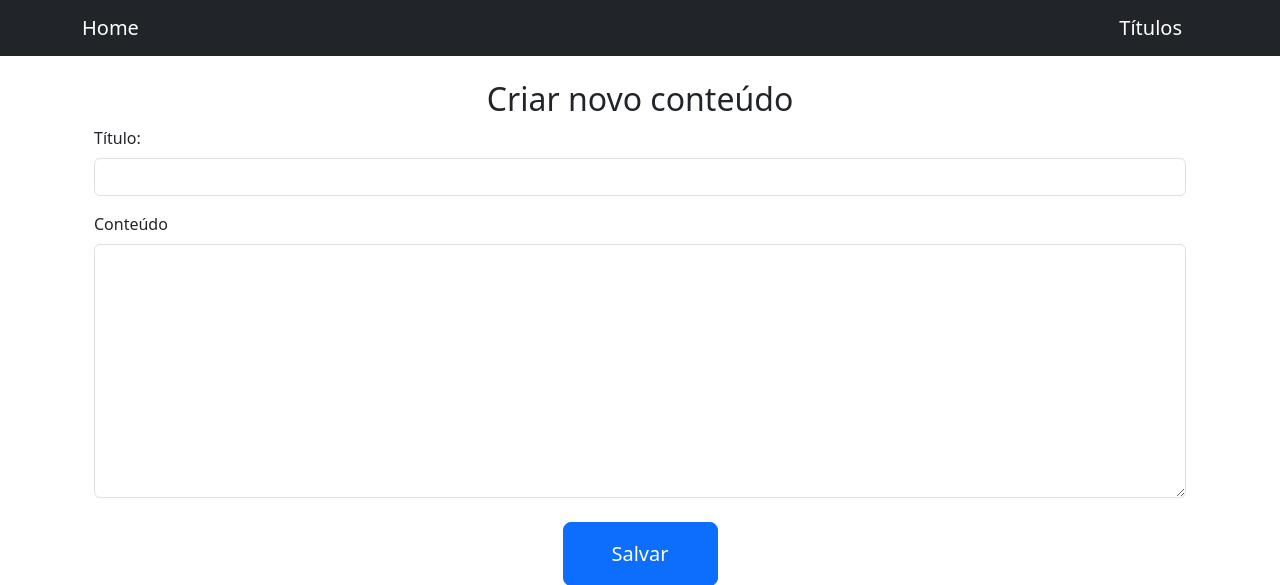
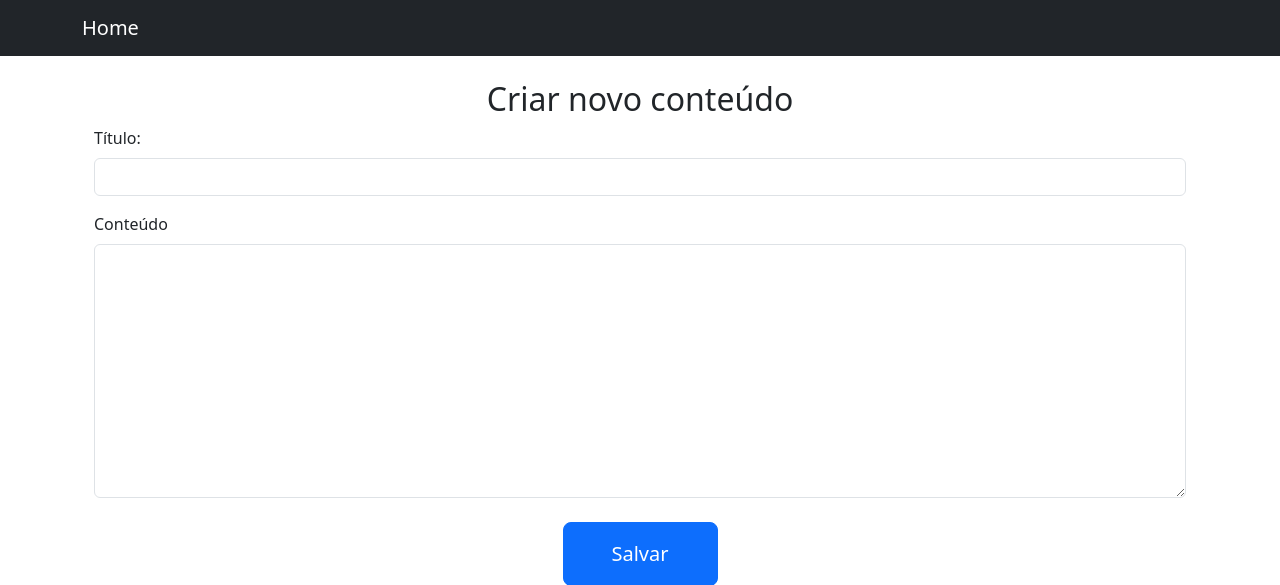
Before and after one commit to henriquenery1/verso_vivo, a Django app: page /contents/create/ in a window 1280 px wide. Shown: the top 585 px of the page. Run offline with Django 5.2, Linux system fonts and the light colour scheme.

Commit message:
fix: remove duplicated links on navbar

```diff
--- a/contents/templates/base.html
+++ b/contents/templates/base.html
@@ -12,7 +12,6 @@
     <nav class="navbar bg-dark mb-4" data-bs-theme="dark">
       <div class="container">
           <a class="navbar-brand" href="{% url 'titles_content' %}">Home</a>
-          <a class="navbar-brand" href="{% url 'titles_content' %}">Títulos</a>
       </div>
   </nav>
 
```
